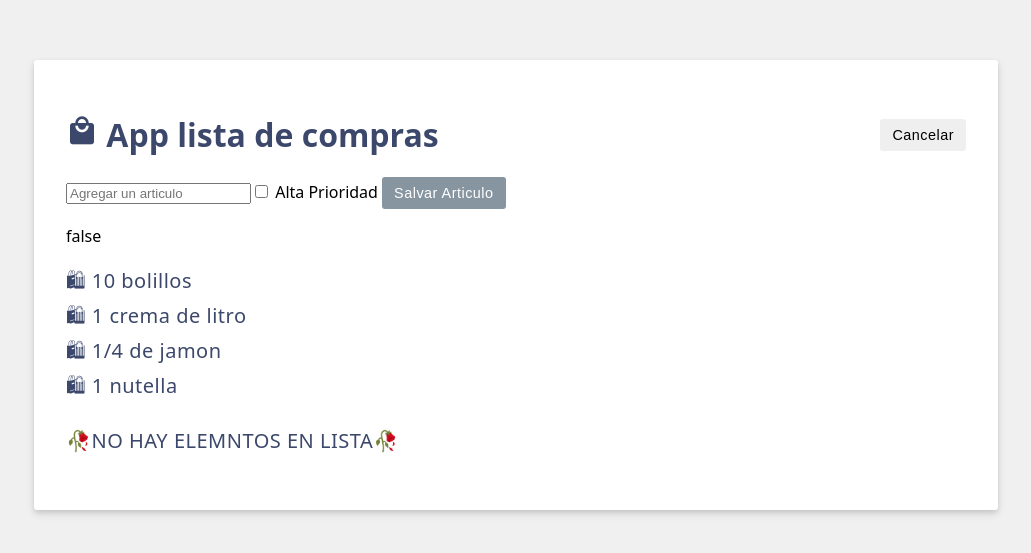
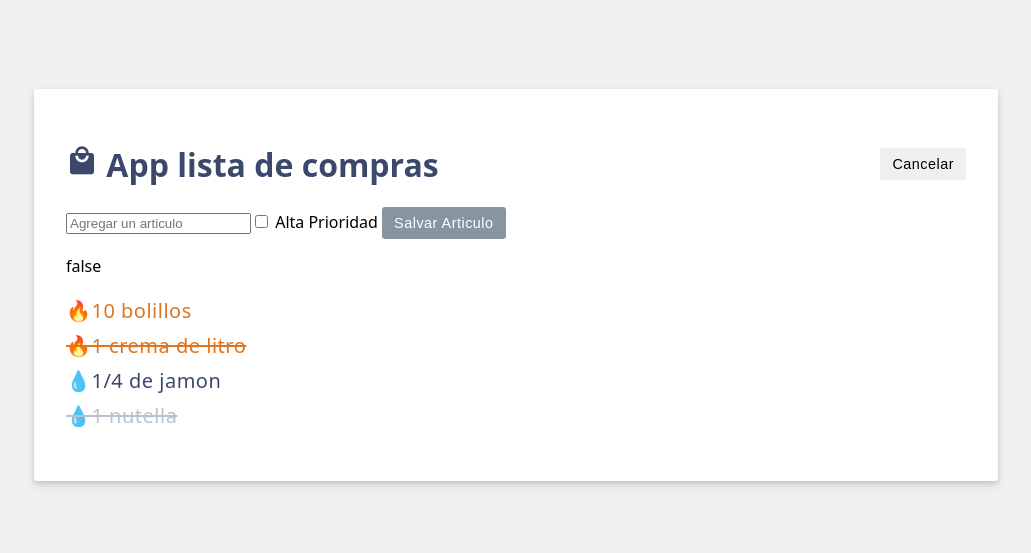
Before and after one commit to Uribe02/dadm__2024B, a Vue app: page / in a window 1280 px wide. Shown: the part 115-668 px from the top of the page, without its empty margins (124-1155 px from the left). Built offline with nearby package versions, Linux system fonts and the light colour scheme.

Commit message:
🚧s13 clases dinamicas se agrega clases dinamicas con arreglos

```diff
--- a/src/App.vue
+++ b/src/App.vue
@@ -5,10 +5,10 @@
 //---items---
 //items model
 const items = ref([
-  {id:'0', label: '10 bolillos'},
-  {id:'1', label: '1 crema de litro'},
-  {id:'2', label: '1/4 de jamon'},
-  {id:'3', label: '1 nutella'}
+  {id:'0', label: '10 bolillos',purchased:false,priority:true},
+  {id:'1', label: '1 crema de litro',purchased:true,priority:true},
+  {id:'2', label: '1/4 de jamon',purchased:false,priority:false},
+  {id:'3', label: '1 nutella',purchased:true,priority:false}
 ]);
 //item-metodo
 const seveItem = () => {
@@ -75,7 +75,8 @@
   </label>
   <!--Boton-->
 
-  <!--Desabilitando el boton cuando esta bacia la caja de texto-->
+  <!--Desabilitando el boton cuando esta bacia la caja de texto
+         :disabled="newItem.length==0"-->
   <button
   :disabled="newItem.length==0"
   class="btn btn-primary">
@@ -88,10 +89,17 @@
   <ul></ul>
   {{ newItemHighPriority }}
   <!-- Lista -->
+   <!-- desestructuracion -->
   <ul>
-    <li v-for="item in items" :key="item.id"> 🛍 {{  item.label }} </li>
+    <li
+     v-for="{label,id,purchased,priority} in items"
+     :key="id"
+      :class="{strikeout: purchased, priority: priority}"
+      class="amazing">
+      {{priority ? "🔥":"💧"}}{{  label }}
+    </li>
   </ul>
-  <p V-if="items.length === 0">🥀NO HAY ELEMNTOS EN LISTA🥀 </p>
+  <p v-if="items.length === 0">🥀NO HAY ELEMNTOS EN LISTA🥀 </p>
 </template>
 
 <style scoped>
```
